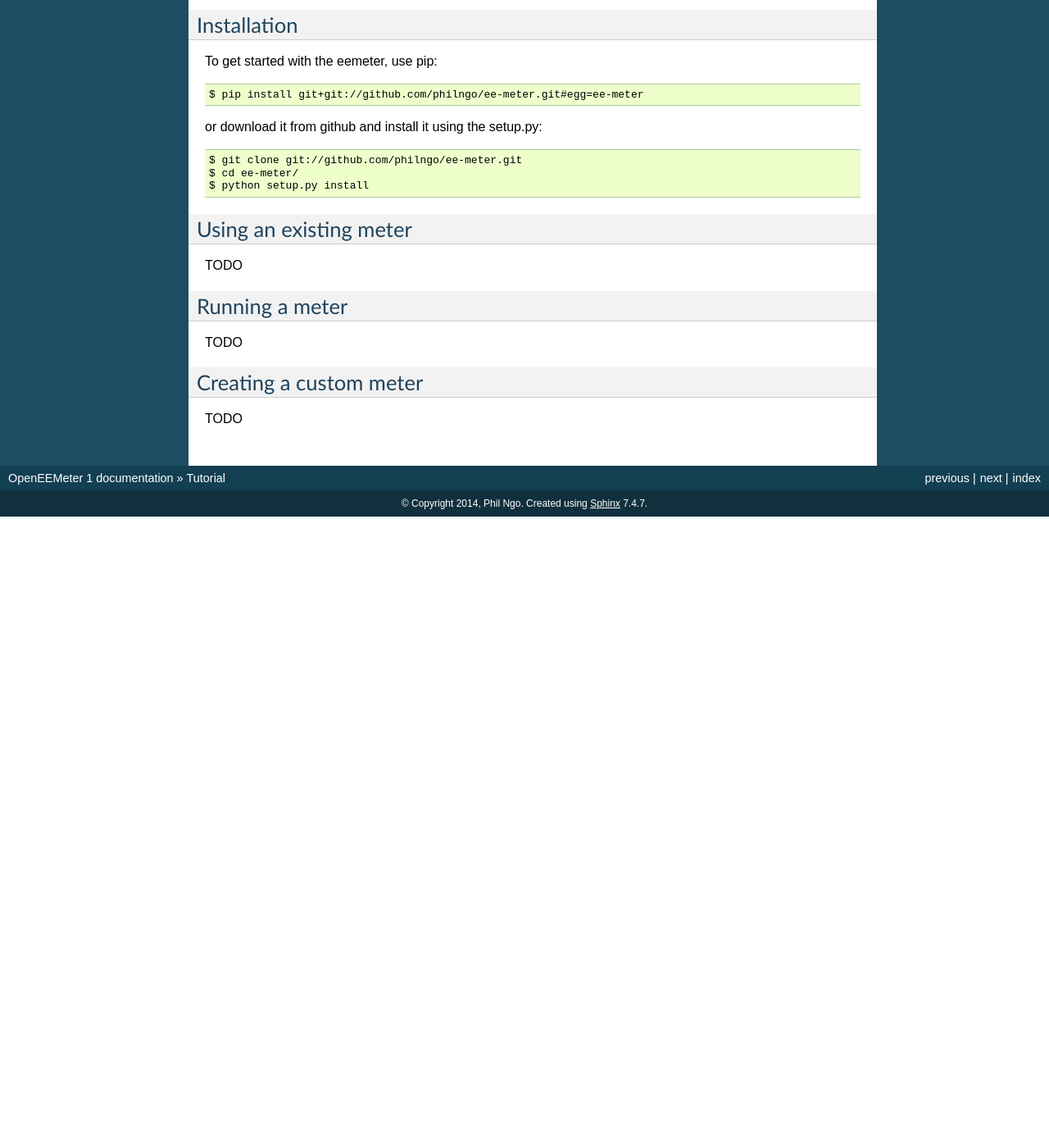
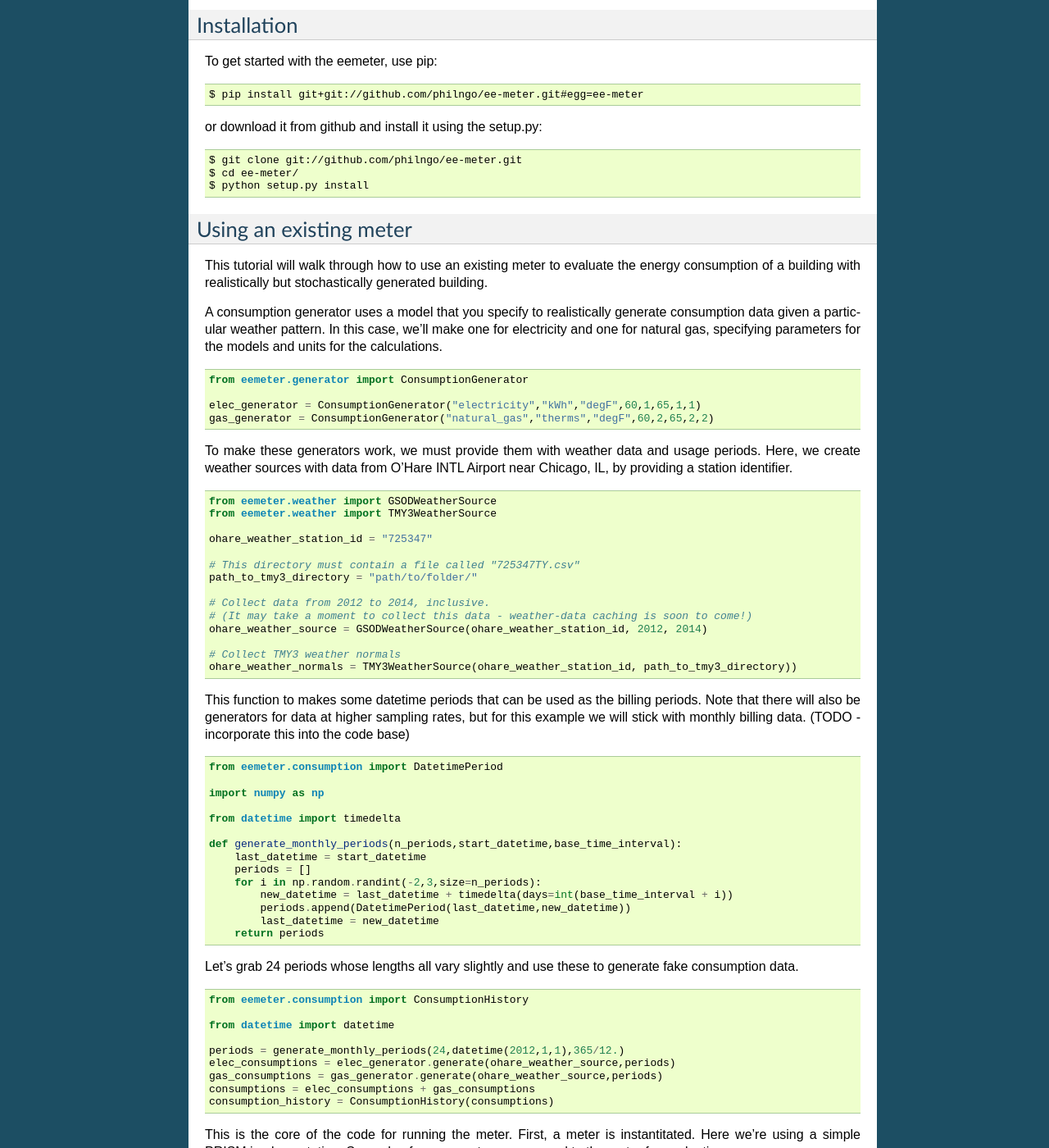
Before and after one commit to openeemeter/eemeter, a Sphinx documentation site: the page built from docs/tutorial.rst, in a window 1280 px wide and 1400 px high, scrolled down 418 px. Shown: the whole window at 82% size. Built offline with Sphinx 7.4.7, drawn with Linux system fonts in a browser that asks for light colours; before the commit the page ends 1048 px from its top, so only the background shows below that; some of the changed text lies outside the part shown.

Commit message:
update tutorial

```diff
--- a/docs/tutorial.rst
+++ b/docs/tutorial.rst
@@ -38,7 +38,104 @@ or download it from github and install it using the setup.py::
 Using an existing meter
 -----------------------
 
-TODO
+This tutorial will walk through how to use an existing meter to evaluate the
+energy consumption of a building with realistically but stochastically
+generated building.
+
+A consumption generator uses a model that you specify to
+realistically generate consumption data given a particular weather pattern. In
+this case, we'll make one for electricity and one for natural gas, specifying
+parameters for the models and units for the calculations.
+
+.. code-block:: python
+
+    from eemeter.generator import ConsumptionGenerator
+
+    elec_generator = ConsumptionGenerator("electricity","kWh","degF",60,1,65,1,1)
+    gas_generator = ConsumptionGenerator("natural_gas","therms","degF",60,2,65,2,2)
+
+To make these generators work, we must provide them with weather data and usage
+periods. Here, we create weather sources with data from O'Hare INTL Airport
+near Chicago, IL, by providing a station identifier.
+
+.. code-block:: python
+
+    from eemeter.weather import GSODWeatherSource
+    from eemeter.weather import TMY3WeatherSource
+
+    ohare_weather_station_id = "725347"
+
+    # This directory must contain a file called "725347TY.csv"
+    path_to_tmy3_directory = "path/to/folder/"
+
+    # Collect data from 2012 to 2014, inclusive.
+    # (It may take a moment to collect this data - weather-data caching is soon to come!)
+    ohare_weather_source = GSODWeatherSource(ohare_weather_station_id, 2012, 2014)
+
+    # Collect TMY3 weather normals
+    ohare_weather_normals = TMY3WeatherSource(ohare_weather_station_id, path_to_tmy3_directory))
+
+This function to makes some datetime periods that can be used as the billing
+periods. Note that there will also be generators for data at higher sampling
+rates, but for this example we will stick with monthly billing data.
+(TODO - incorporate this into the code base)
+
+.. code-block:: python
+
+    from eemeter.consumption import DatetimePeriod
+
+    import numpy as np
+
+    from datetime import timedelta
+
+    def generate_monthly_periods(n_periods,start_datetime,base_time_interval):
+        last_datetime = start_datetime
+        periods = []
+        for i in np.random.randint(-2,3,size=n_periods):
+            new_datetime = last_datetime + timedelta(days=int(base_time_interval + i))
+            periods.append(DatetimePeriod(last_datetime,new_datetime))
+            last_datetime = new_datetime
+        return periods
+
+Let's grab 24 periods whose lengths all vary slightly and use these to generate
+fake consumption data.
+
+.. code-block:: python
+
+    from eemeter.consumption import ConsumptionHistory
+
+    from datetime import datetime
+
+    periods = generate_monthly_periods(24,datetime(2012,1,1),365/12.)
+    elec_consumptions = elec_generator.generate(ohare_weather_source,periods)
+    gas_consumptions = gas_generator.generate(ohare_weather_source,periods)
+    consumptions = elec_consumptions + gas_consumptions
+    consumption_history = ConsumptionHistory(consumptions)
+
+This is the core of the code for running the meter. First, a meter is
+instantitated. Here we're using a simple PRISM implementation. Second, a few
+parameters are passed to the meter for evaluation.
+
+.. code-block:: python
+
+    from eemeter.meter import PRISMMeter
+
+    meter = PRISMMeter()
+
+    result = meter.evaluate(consumption_history=consumption_history,
+                            weather_source=ohare_weather_source,
+                            weather_normal_source=ohare_weather_normals)
+
+The variable :code:`result` will contain something like the following:
+
+.. code-block:: python
+
+    {'annualized_usage_electricity': 6662.5901982011483,
+     'annualized_usage_natural_gas': 13325.180786132325,
+     'electricity_presence': True,
+     'natural_gas_presence': True,
+     'temp_sensitivity_params_electricity': array([  1.        ,  18.25367178,  60.        ]),
+     'temp_sensitivity_params_natural_gas': array([  1.        ,  36.50734462,  60.        ])}
 
 Running a meter
 ---------------
```
